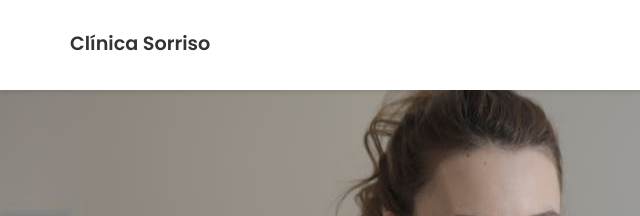
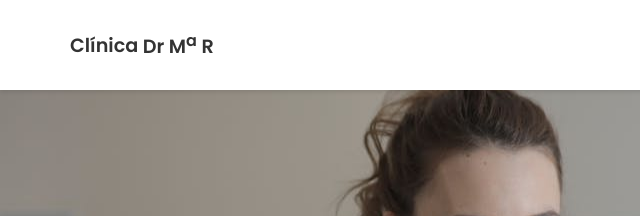
Before and after one commit to AlanPedroD/site-clinica-exemplo, a plain HTML site: page index.html in a window 1280 px wide. Shown: the top 216 px of the page, 0-640 px from the left. Drawn offline with Linux system fonts and the light colour scheme.

Commit message:
logo editada

```diff
--- a/index.html
+++ b/index.html
@@ -11,7 +11,7 @@
 <body>
     <header>
         <div class="container header-content">
-            <div class="logo"><a href="index.html">Clínica Sorriso</a></div>
+            <div class="logo"><a href="index.html">Clínica <strong>Dr M<sup>a</sup> R</strong></a></div>
             <nav>
                 <ul class="nav-list">
                     <li><a href="#sobre">Sobre</a></li>
```
